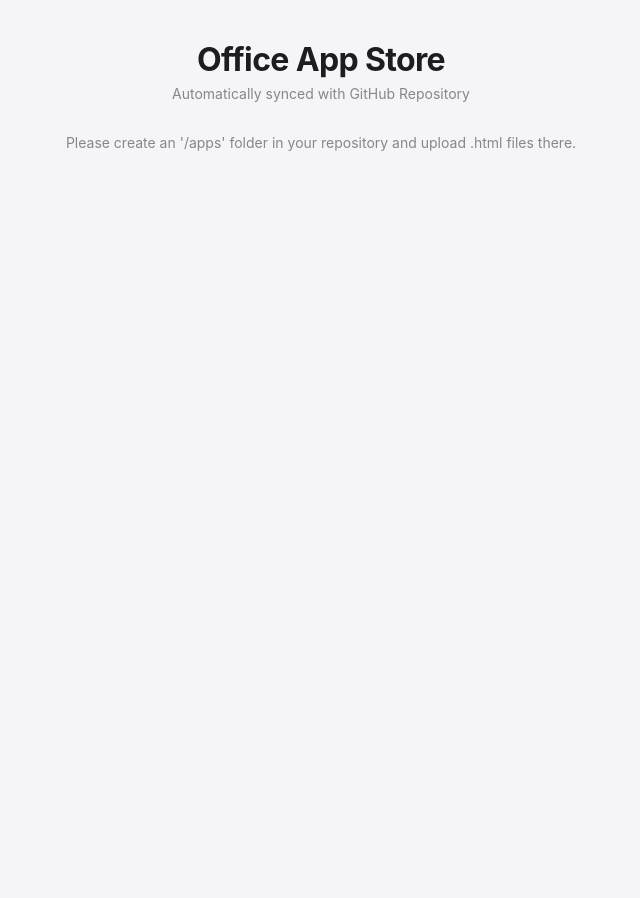
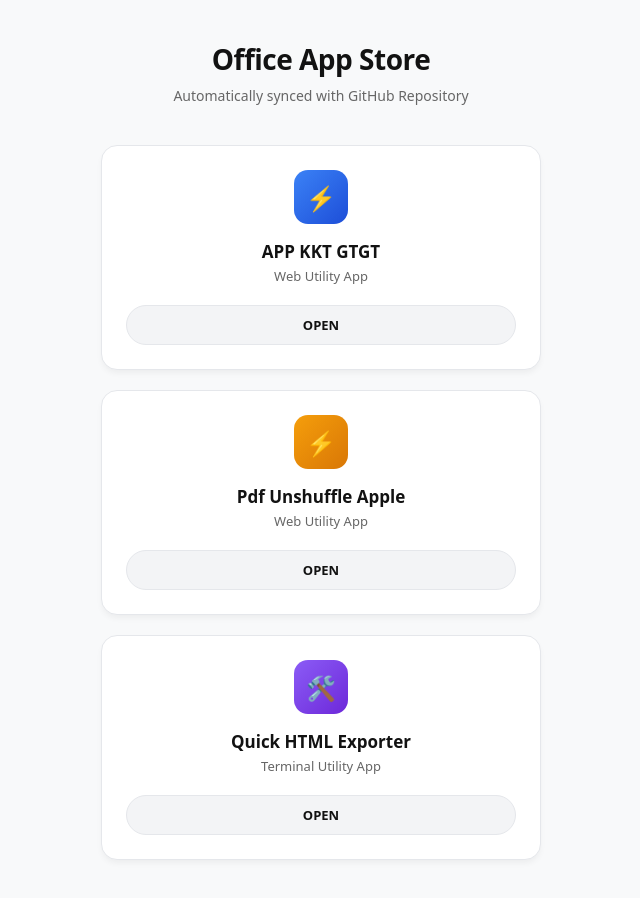
Before and after one commit to THANHALEN/office, a plain HTML site: page index.html in a window 1280 px wide. Shown: the whole page, without its empty margins (319-959 px from the left). Before the commit the page ends 800 px from the top, so only its background shows below. Drawn offline with Linux system fonts and the light colour scheme; no server answers.

Commit message:
Update index.html

```diff
--- a/index.html
+++ b/index.html
@@ -1,196 +1,172 @@
 <!DOCTYPE html>
-<html lang="en">
+<html lang="vi">
 <head>
   <meta charset="UTF-8">
   <meta name="viewport" content="width=device-width, initial-scale=1.0">
   <title>Office App Store</title>
   <style>
-        * {
-            box-sizing: border-box;
-            margin: 0;
-            padding: 0;
-            font-family: -apple-system, BlinkMacSystemFont, "SF Pro Display", "Helvetica Neue", Arial, sans-serif;
-            -webkit-font-smoothing: antialiased;
+    :root {
+      --color-bg-primary: #f8f9fa;
+      --color-card-bg: #ffffff;
+      --color-text-primary: #121212;
+      --color-text-muted: #666666;
+      --color-accent: #2563eb;
+      --color-border: #e5e7eb;
+      --color-hover: #f3f4f6;
+    }
+
+    @media (prefers-color-scheme: dark) {
+      :root {
+        --color-bg-primary: #0a0a0a;
+        --color-card-bg: #141414;
+        --color-text-primary: #ededed;
+        --color-text-muted: #888888;
+        --color-accent: #8a2be2;
+        --color-border: #262626;
+        --color-hover: #1f1f1f;
+      }
     }
 
     body {
-            background-color: #f5f5f7;
-            color: #1d1d1f;
-            min-height: 100vh;
+      background-color: var(--color-bg-primary);
+      color: var(--color-text-primary);
+      font-family: ui-sans-serif, system-ui, -apple-system, BlinkMacSystemFont, "Segoe UI", Roboto, sans-serif;
+      margin: 0;
       padding: 40px 20px;
       display: flex;
       flex-direction: column;
       align-items: center;
+      min-height: 100vh;
     }
 
-        .header {
+    header {
       text-align: center;
-            margin-bottom: 32px;
+      margin-bottom: 40px;
     }
 
-        .header h1 {
-            font-size: 32px;
+    h1 {
+      font-size: 28px;
       font-weight: 700;
-            letter-spacing: -0.02em;
+      margin: 0 0 8px 0;
+      letter-spacing: -0.5px;
     }
 
-        .header p {
+    p.subtitle {
+      color: var(--color-text-muted);
       font-size: 14px;
-            color: #86868b;
-            margin-top: 6px;
+      margin: 0;
     }
 
-        .store-grid {
-            display: grid;
-            grid-template-columns: repeat(auto-fill, minmax(220px, 1fr));
+    .app-grid {
+      display: flex;
+      flex-direction: column;
       gap: 20px;
       width: 100%;
-            max-width: 800px;
+      max-width: 440px;
     }
 
     .app-card {
-            background: rgba(255, 255, 255, 0.85);
-            backdrop-filter: blur(20px);
-            border: 1px solid rgba(255, 255, 255, 0.8);
-            border-radius: 20px;
-            padding: 24px 20px;
+      background-color: var(--color-card-bg);
+      border: 1px solid var(--color-border);
+      border-radius: 16px;
+      padding: 24px;
       display: flex;
       flex-direction: column;
       align-items: center;
       text-align: center;
-            box-shadow: 0 10px 25px rgba(0, 0, 0, 0.03);
-            transition: all 0.25s ease;
+      box-shadow: 0 4px 6px -1px rgba(0, 0, 0, 0.05);
+      transition: transform 0.2s, border-color 0.2s, box-shadow 0.2s;
     }
 
     .app-card:hover {
-            transform: translateY(-4px);
-            box-shadow: 0 18px 35px rgba(0, 0, 0, 0.08);
+      border-color: var(--color-accent);
+      transform: translateY(-2px);
+      box-shadow: 0 10px 15px -3px rgba(0, 0, 0, 0.1);
     }
 
     .app-icon {
-            width: 60px;
-            height: 60px;
-            border-radius: 16px;
+      width: 54px;
+      height: 54px;
+      border-radius: 14px;
       display: flex;
       align-items: center;
       justify-content: center;
-            font-size: 28px;
-            margin-bottom: 14px;
-            color: #fff;
-            box-shadow: 0 6px 14px rgba(0, 0, 0, 0.12);
+      font-size: 24px;
+      margin-bottom: 16px;
+      color: #ffffff;
     }
 
+    /* Icon Colors */
+    .icon-blue { background: linear-gradient(135deg, #3b82f6, #1d4ed8); }
+    .icon-orange { background: linear-gradient(135deg, #f59e0b, #d97706); }
+    .icon-violet { background: linear-gradient(135deg, #8b5cf6, #6d28d9); }
+
     .app-title {
-            font-size: 16px;
+      font-size: 17px;
       font-weight: 600;
-            margin-bottom: 4px;
-            text-transform: capitalize;
+      margin: 0 0 4px 0;
     }
 
     .app-desc {
-            font-size: 12px;
-            color: #86868b;
-            margin-bottom: 16px;
-            line-height: 1.4;
-            flex-grow: 1;
+      color: var(--color-text-muted);
+      font-size: 13px;
+      margin: 0 0 20px 0;
     }
 
-        .btn-get {
-            background-color: #f1f1f6;
-            color: #0071e3;
+    .btn-open {
+      background-color: var(--color-hover);
+      color: var(--color-text-primary);
+      border: 1px solid var(--color-border);
+      padding: 10px 24px;
+      border-radius: 20px;
       font-size: 13px;
       font-weight: 600;
-            padding: 8px 20px;
-            border-radius: 980px;
+      cursor: pointer;
       text-decoration: none;
-            transition: background-color 0.2s;
+      transition: background-color 0.2s, border-color 0.2s, color 0.2s;
+      width: 100%;
+      box-sizing: border-box;
     }
 
-        .btn-get:hover {
-            background-color: #0071e3;
+    .btn-open:hover {
+      background-color: var(--color-accent);
       color: #ffffff;
-        }
-
-        .status {
-            font-size: 14px;
-            color: #86868b;
+      border-color: var(--color-accent);
     }
   </style>
 </head>
 <body>
 
-    <div class="header">
+  <header>
     <h1>Office App Store</h1>
-        <p>Automatically synced with GitHub Repository</p>
+    <p class="subtitle">Automatically synced with GitHub Repository</p>
+  </header>
+
+  <main class="app-grid">
+    <!-- App 1: APP KKT GTGT -->
+    <div class="app-card">
+      <div class="app-icon icon-blue">⚡</div>
+      <div class="app-title">APP KKT GTGT</div>
+      <div class="app-desc">Web Utility App</div>
+      <a href="./kkt_gtgt.html" class="btn-open">OPEN</a>
     </div>
 
-    <div id="status" class="status">Scanning /apps folder...</div>
-    <div class="store-grid" id="storeGrid"></div>
+    <!-- App 2: Pdf Unshuffle Apple -->
+    <div class="app-card">
+      <div class="app-icon icon-orange">⚡</div>
+      <div class="app-title">Pdf Unshuffle Apple</div>
+      <div class="app-desc">Web Utility App</div>
+      <a href="./pdf_unshuffle.html" class="btn-open">OPEN</a>
+    </div>
 
-    <script>
-        // Cấu hình Username và Repo GitHub của bạn
-        const GITHUB_USER = "THANHALEN";
-        const GITHUB_REPO = "office";
+    <!-- App 3: Quick HTML Exporter (Mới bổ sung) -->
+    <div class="app-card">
+      <div class="app-icon icon-violet">🛠️</div>
+      <div class="app-title">Quick HTML Exporter</div>
+      <div class="app-desc">Terminal Utility App</div>
+      <a href="./html_exporter.html" class="btn-open">OPEN</a>
+    </div>
+  </main>
 
-        async function autoScanApps() {
-            const grid = document.getElementById('storeGrid');
-            const status = document.getElementById('status');
-
-            try {
-                // Tự động gọi GitHub API quét thư mục /apps
-                const apiUrl = `https://api.github.com/repos/${GITHUB_USER}/${GITHUB_REPO}/contents/apps`;
-                const response = await fetch(apiUrl);
-
-                if (!response.ok) {
-                    throw new Error("Folder '/apps' not found or empty.");
-                }
-
-                const files = await response.json();
-
-                // Lọc lấy các file HTML trong thư mục apps
-                const htmlFiles = files.filter(f => f.name.endsWith('.html'));
-
-                status.style.display = 'none';
-
-                if (htmlFiles.length === 0) {
-                    status.innerText = "No .html apps found in /apps folder.";
-                    status.style.display = 'block';
-                    return;
-                }
-
-                // Màu gradient ngẫu nhiên cho icon app thêm sinh động
-                const gradients = [
-                    "linear-gradient(135deg, #0071e3, #42a5f5)",
-                    "linear-gradient(135deg, #ff9500, #ffcc00)",
-                    "linear-gradient(135deg, #34c759, #30b0c7)",
-                    "linear-gradient(135deg, #af52de, #ff2d55)",
-                    "linear-gradient(135deg, #5856d6, #32ade6)"
-                ];
-
-                htmlFiles.forEach((file, index) => {
-                    // Tự động làm sạch tên file để đặt làm tiêu đề (VD: html-creator.html -> Html Creator)
-                    const appName = file.name.replace('.html', '').replace(/[-_]/g, ' ');
-                    const appUrl = `./apps/${file.name}`;
-                    const bg = gradients[index % gradients.length];
-
-                    const card = document.createElement('div');
-                    card.className = 'app-card';
-                    card.innerHTML = `
-                        <div class="app-icon" style="background: ${bg}">⚡</div>
-                        <div class="app-title">${appName}</div>
-                        <div class="app-desc">Web Utility App</div>
-                        <a href="${appUrl}" target="_blank" class="btn-get">OPEN</a>
-                    `;
-                    grid.appendChild(card);
-                });
-
-            } catch (err) {
-                console.error(err);
-                status.innerText = "Please create an '/apps' folder in your repository and upload .html files there.";
-            }
-        }
-
-        autoScanApps();
-    </script>
 </body>
 </html>
```
Lines whose indentation alone changed are shown as unchanged.
